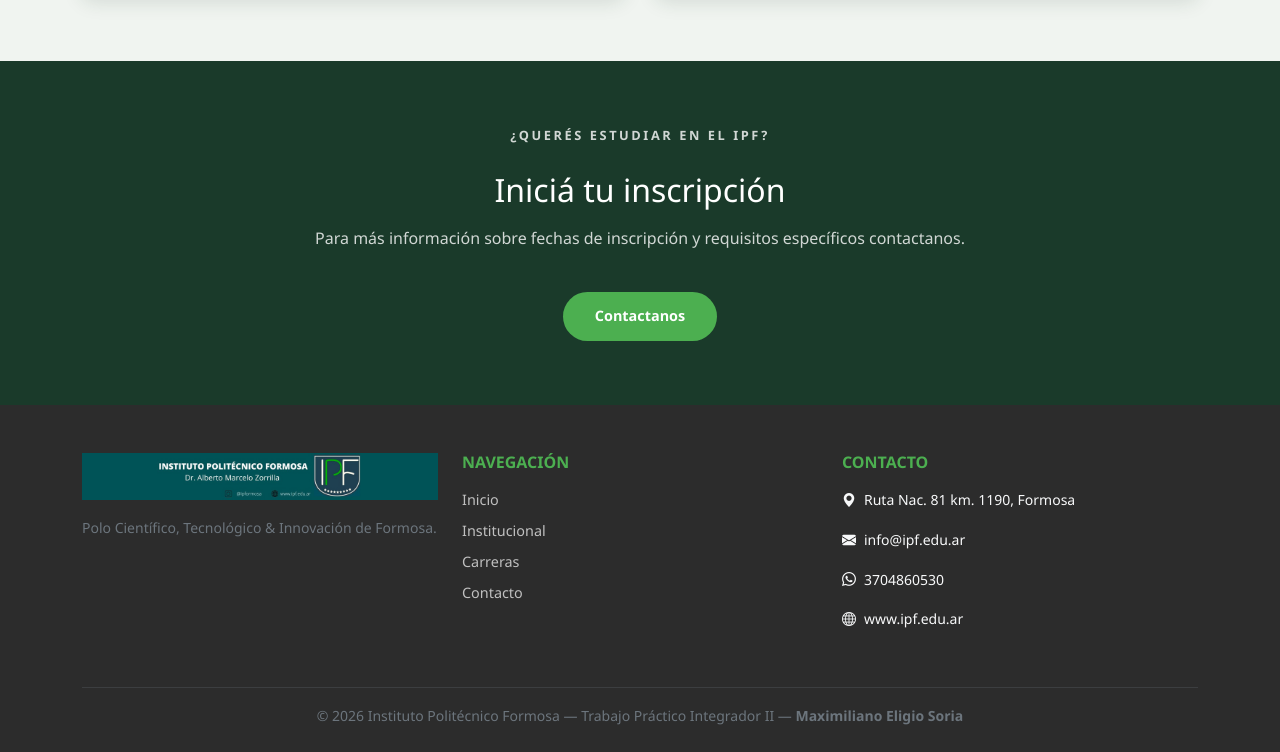
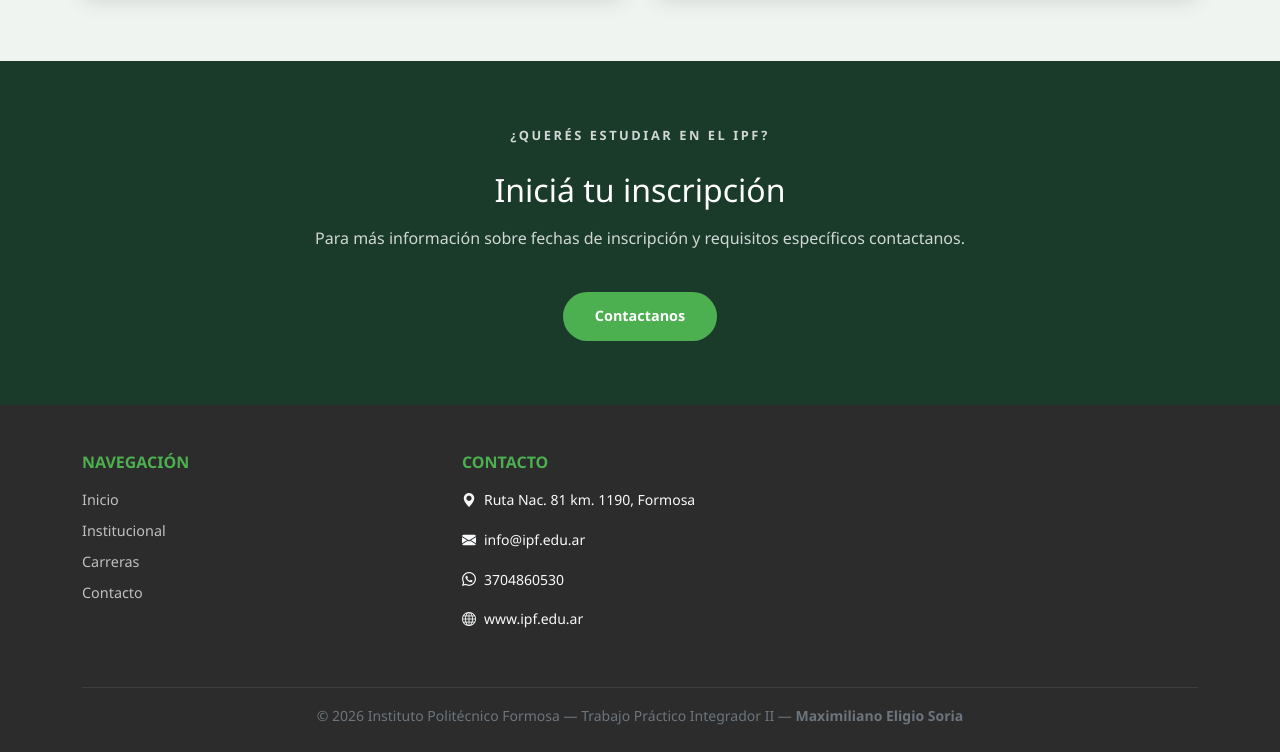
Before and after one commit to MaxiSoriaGit/trabajo-practico-integrador-unidad-ii-maximiliano-soria, a plain HTML site: page carreras.html in a window 1280 px wide. Shown: the part 2252-3004 px from the top of the page. Drawn offline with nearby package versions, Linux system fonts and the light colour scheme.

Commit message:
se elimina logo del footer en carreras

```diff
--- a/assets/css/carreras.css
+++ b/assets/css/carreras.css
@@ -1,8 +1,6 @@
 /*
 ==============================================
-   INSTITUTO POLITÉCNICO FORMOSA
-   carreras.css — Estilos específicos de carreras.html
-   Alumno: Maximiliano Eligio Soria
+Estilos específicos de carreras.html
 ==============================================
 */
 
--- a/carreras.html
+++ b/carreras.html
@@ -5,23 +5,21 @@
     <meta name="viewport" content="width=device-width, initial-scale=1.0" />
     <title>Carreras — Instituto Politécnico Formosa</title>
 
-    <!-- Bootstrap 5.3 CDN -->
     <link
       href="https://cdn.jsdelivr.net/npm/bootstrap@5.3.8/dist/css/bootstrap.min.css"
       rel="stylesheet"
     />
-    <!-- Bootstrap Icons -->
+
     <link
       rel="stylesheet"
       href="https://cdn.jsdelivr.net/npm/bootstrap-icons@1.11.0/font/bootstrap-icons.css"
     />
-    <!-- CSS global -->
+
     <link rel="stylesheet" href="assets/css/styles.css" />
-    <!-- CSS específico de carreras -->
+
     <link rel="stylesheet" href="assets/css/carreras.css" />
   </head>
   <body>
-    <!-- ========== NAVBAR ========== -->
     <nav class="navbar navbar-expand-lg navbar-dark" id="navbar-principal">
       <div class="container">
         <a
@@ -372,17 +370,6 @@
       <div class="container">
         <div class="row">
           <div class="col-md-4 mb-4">
-            <img
-              src="assets/img/logo y Redes IPF.jpg"
-              alt="IPF"
-              class="img-fluid mb-3"
-              style="max-height: 90px"
-            />
-            <p class="text-secondary small">
-              Polo Científico, Tecnológico & Innovación de Formosa.
-            </p>
-          </div>
-          <div class="col-md-4 mb-4">
             <h6 class="text-uppercase text-ipf-verde fw-bold mb-3">
               Navegación
             </h6>
```
